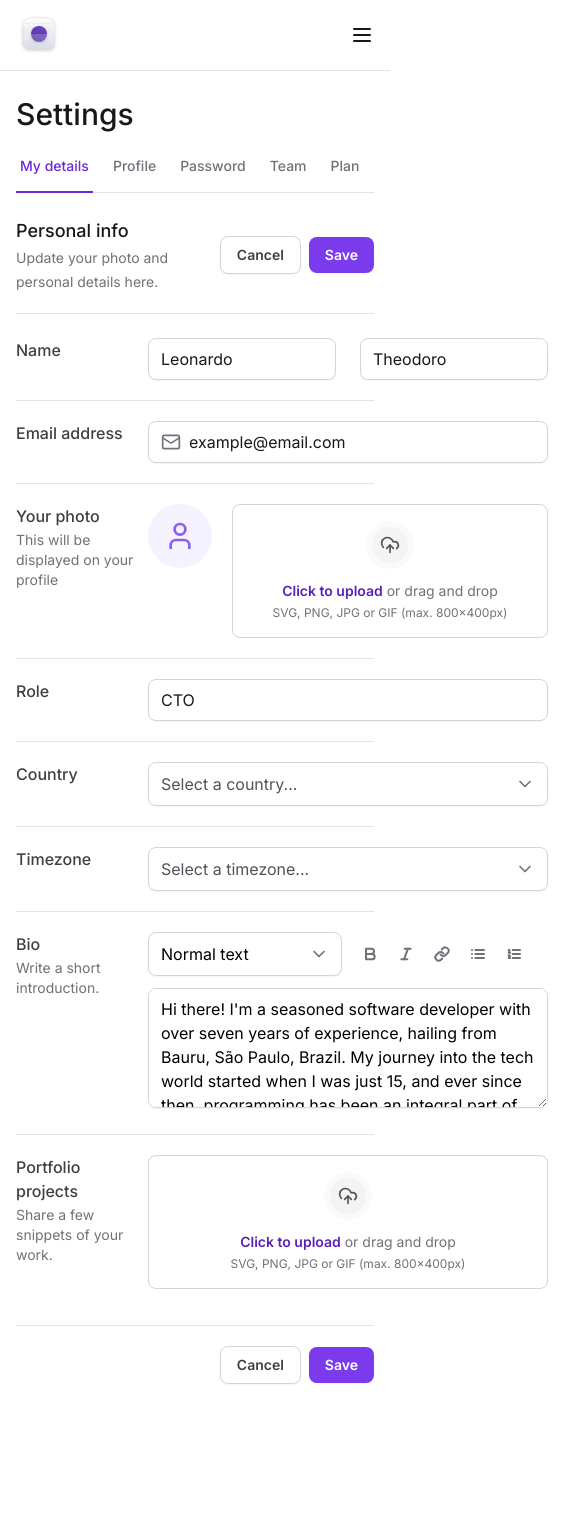
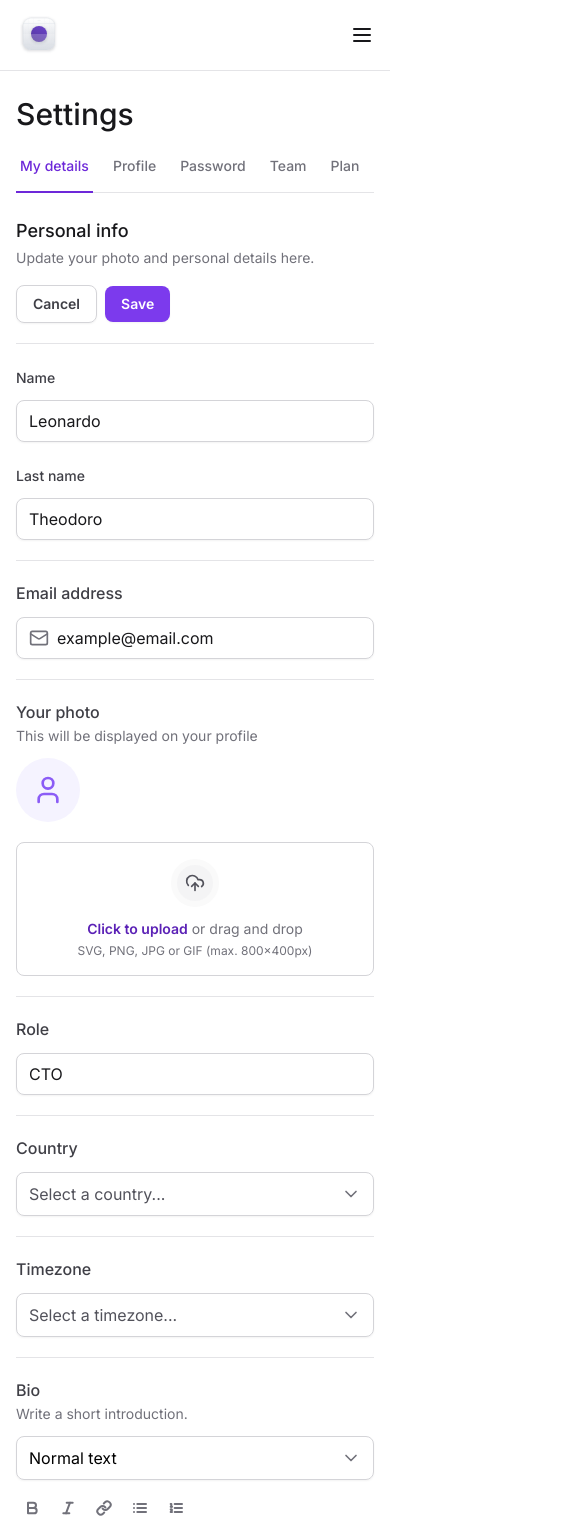
Before and after one commit to leotheodoro/tailwind-next, a Next.js app: page / in a window 390 px wide. Shown: the top 1534 px of the page, 585 px wide, since content can reach past the window. Before the commit the page ends 1432 px from the top, so only its background shows below. Built offline with nearby package versions, Linux system fonts and the light colour scheme.

Commit message:
:iphone: form responsivity

```diff
--- a/src/app/page.tsx
+++ b/src/app/page.tsx
@@ -15,7 +15,7 @@
       <SettingsTabs />
 
       <div className="mt-6 flex flex-col">
-        <div className="flex items-center justify-between border-b border-zinc-200 pb-5">
+        <div className="flex flex-col justify-between gap-4 border-b border-zinc-200 pb-5 lg:flex-row lg:items-center">
           <div>
             <h2 className="text-lg font-medium text-zinc-900">Personal info</h2>
             <span className="text-sm text-zinc-500">
@@ -37,25 +37,34 @@
           action=""
           className="mt-6 flex w-full flex-col gap-5 divide-y divide-zinc-200"
         >
-          <div className="grid grid-cols-form gap-3">
+          <div className="flex flex-col gap-3 lg:grid lg:grid-cols-form">
             <label
               htmlFor="firstName"
-              className="font-sm font-medium text-zinc-700"
+              className="text-sm font-medium text-zinc-700"
             >
               Name
             </label>
-            <div className="grid grid-cols-2 gap-6">
+            <div className="flex flex-col gap-6 lg:grid lg:grid-cols-2">
               <InputRoot>
                 <InputControl id="firstName" defaultValue="Leonardo" />
               </InputRoot>
 
-              <InputRoot>
-                <InputControl id="firstName" defaultValue="Theodoro" />
-              </InputRoot>
+              <div className="flex flex-col gap-3 lg:block">
+                <label
+                  htmlFor="lastName"
+                  className="text-sm font-medium text-zinc-700 lg:sr-only"
+                >
+                  Last name
+                </label>
+
+                <InputRoot>
+                  <InputControl id="lastName" defaultValue="Theodoro" />
+                </InputRoot>
+              </div>
             </div>
           </div>
 
-          <div className="grid grid-cols-form gap-3 pt-5">
+          <div className="flex flex-col gap-3 pt-5 lg:grid lg:grid-cols-form">
             <label
               htmlFor="email"
               className="font-sm font-medium text-zinc-700"
@@ -70,7 +79,7 @@
             </InputRoot>
           </div>
 
-          <div className="grid grid-cols-form gap-3 pt-5">
+          <div className="flex flex-col gap-3 pt-5 lg:grid lg:grid-cols-form">
             <label
               htmlFor="photo"
               className="font-sm font-medium text-zinc-700"
@@ -80,14 +89,14 @@
                 This will be displayed on your profile
               </span>
             </label>
-            <FileInput.Root className="flex items-start gap-5">
+            <FileInput.Root className="flex flex-col gap-5 lg:flex-row lg:items-start">
               <FileInput.ImagePreview />
               <FileInput.Trigger />
               <FileInput.Control />
             </FileInput.Root>
           </div>
 
-          <div className="grid grid-cols-form gap-3 pt-5">
+          <div className="flex flex-col gap-3 pt-5 lg:grid lg:grid-cols-form">
             <label htmlFor="role" className="font-sm font-medium text-zinc-700">
               Role
             </label>
@@ -96,7 +105,7 @@
             </InputRoot>
           </div>
 
-          <div className="grid grid-cols-form gap-3 pt-5">
+          <div className="flex flex-col gap-3 pt-5 lg:grid lg:grid-cols-form">
             <label
               htmlFor="country"
               className="font-sm font-medium text-zinc-700"
@@ -109,7 +118,7 @@
             </Select>
           </div>
 
-          <div className="grid grid-cols-form gap-3 pt-5">
+          <div className="flex flex-col gap-3 pt-5 lg:grid lg:grid-cols-form">
             <label
               htmlFor="timezone"
               className="font-sm font-medium text-zinc-700"
@@ -125,7 +134,7 @@
             </Select>
           </div>
 
-          <div className="grid grid-cols-form gap-3 pt-5">
+          <div className="flex flex-col gap-3 pt-5 lg:grid lg:grid-cols-form">
             <label htmlFor="bio" className="font-sm font-medium text-zinc-700">
               Bio
               <span className="mt-0.5 block text-sm font-normal text-zinc-500">
@@ -133,7 +142,7 @@
               </span>
             </label>
             <div className="space-y-3">
-              <div className="grid grid-cols-2 gap-3">
+              <div className="flex flex-col gap-3 lg:grid lg:grid-cols-2">
                 <Select placeholder="" defaultValue="normal">
                   <SelectItem
                     value="normal"
@@ -170,7 +179,7 @@
             </div>
           </div>
 
-          <div className="grid grid-cols-form gap-3 pt-5">
+          <div className="flex flex-col gap-3 pt-5 lg:grid lg:grid-cols-form">
             <label
               htmlFor="projects"
               className="font-sm font-medium text-zinc-700"
```
